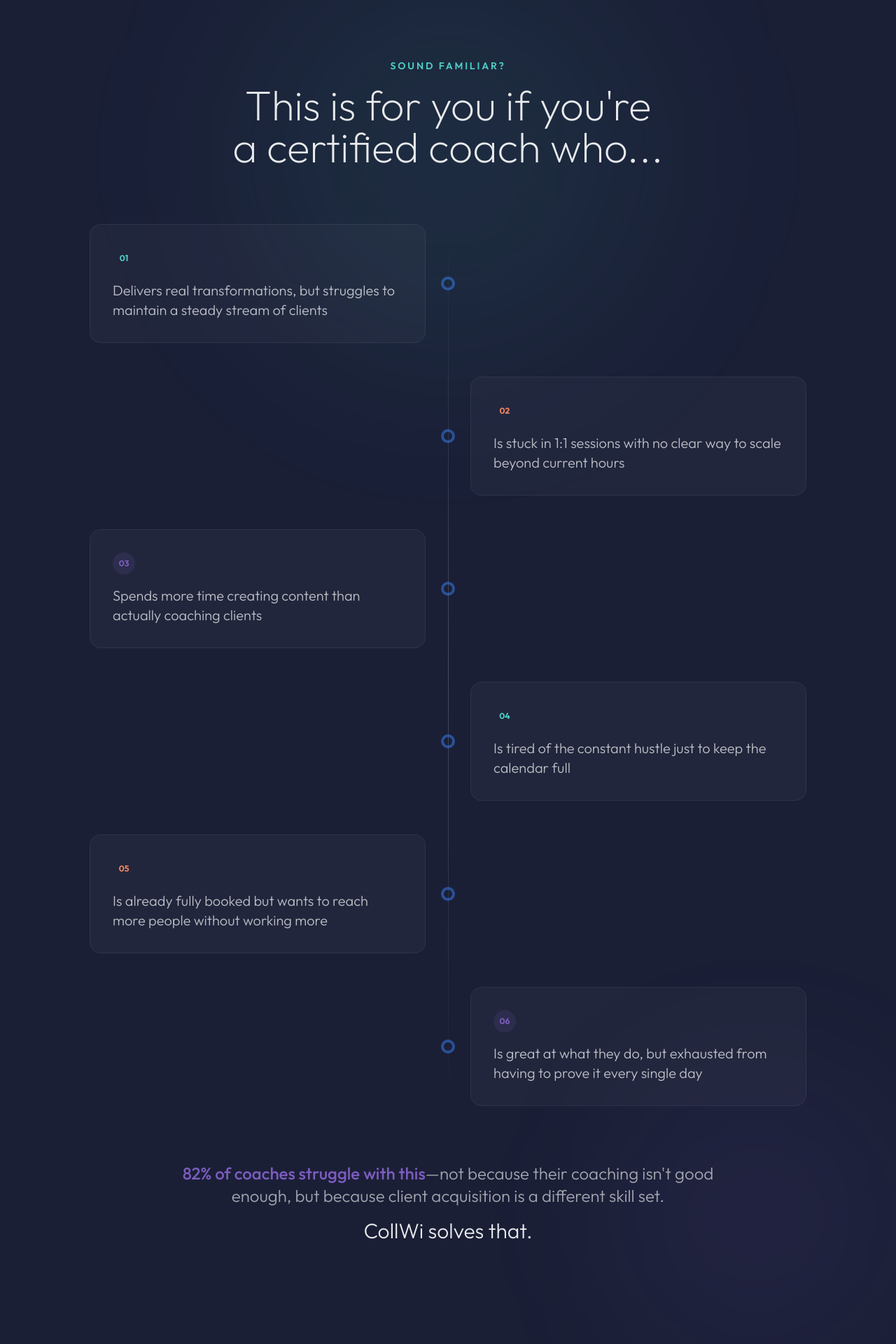
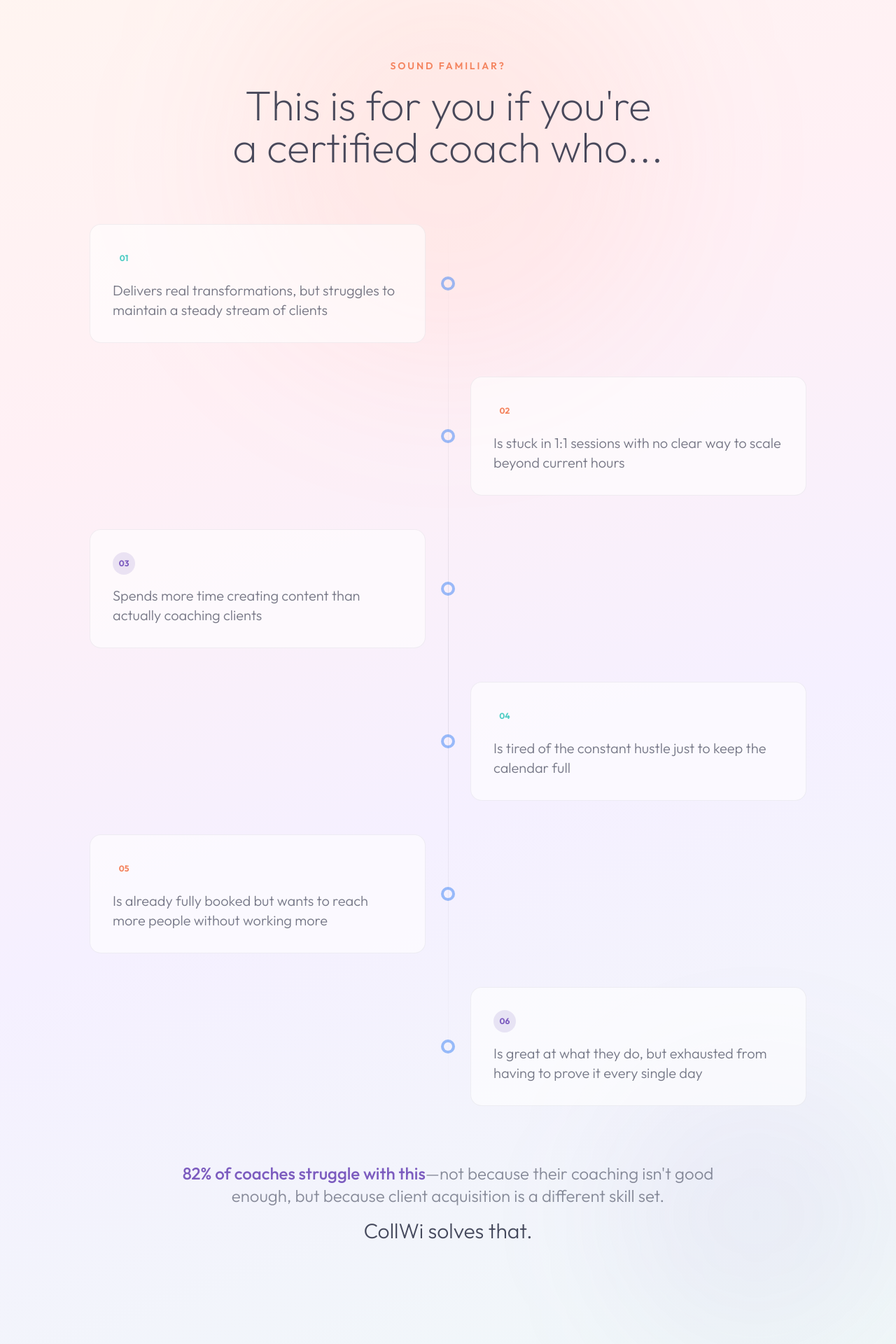
Before and after one commit to gaiaCollwi/collwi-coach, a Next.js app: page / in a window 1280 px wide. Shown: the part 1240-3160 px from the top of the page at 70% size. Built offline with nearby package versions, Linux system fonts and the light colour scheme.

Commit message:
Lighten 'for you' section — soft warm gradient, light cards
Co-Authored-By: Claude Opus 4.6 (1M context) <noreply@anthropic.com>

```diff
--- a/app/page.tsx
+++ b/app/page.tsx
@@ -924,23 +924,25 @@ export default function CoachesPage() {
       </section>
 
       {/* ─── THIS IS FOR YOU SECTION ─── */}
-      <section ref={forYouRef} className="relative py-28 md:py-40 px-6 overflow-hidden bg-brand-navy">
+      <section ref={forYouRef} className="relative py-28 md:py-40 px-6 overflow-hidden" style={{
+        background: 'linear-gradient(160deg, #FFF5F0 0%, #FFF0F5 30%, #F5F0FF 60%, #F0F8F8 100%)',
+      }}>
         {/* Ambient glow */}
-        <div className="absolute top-0 left-1/2 -translate-x-1/2 w-[600px] h-[600px] bg-brand-teal/[0.07] rounded-full blur-[120px]" />
-        <div className="absolute bottom-0 right-0 w-[400px] h-[400px] bg-brand-purple/[0.08] rounded-full blur-[100px]" />
+        <div className="absolute top-0 left-1/2 -translate-x-1/2 w-[600px] h-[600px] bg-brand-coral/[0.08] rounded-full blur-[120px]" />
+        <div className="absolute bottom-0 right-0 w-[400px] h-[400px] bg-brand-purple/[0.06] rounded-full blur-[100px]" />
 
         <div className="relative z-10 max-w-5xl mx-auto">
-          <p className="for-you-card text-brand-teal text-sm font-semibold tracking-[0.2em] uppercase text-center mb-4" style={{ opacity: 0 }}>
+          <p className="for-you-card text-brand-coral text-sm font-semibold tracking-[0.2em] uppercase text-center mb-4" style={{ opacity: 0 }}>
             Sound familiar?
           </p>
-          <h2 className="for-you-card text-3xl md:text-5xl lg:text-6xl font-sans font-extralight leading-tight text-center text-white/90 mb-20" style={{ opacity: 0 }}>
+          <h2 className="for-you-card text-3xl md:text-5xl lg:text-6xl font-sans font-extralight leading-tight text-center text-brand-navy/80 mb-20" style={{ opacity: 0 }}>
             This is for you if you&apos;re<br className="hidden md:block" /> a certified coach who...
           </h2>
 
           {/* Staggered alternating cards */}
           <div className="for-you-grid relative">
             {/* Center vertical line */}
-            <div className="for-you-line absolute left-1/2 top-0 bottom-0 w-px bg-gradient-to-b from-transparent via-white/20 to-transparent hidden md:block" />
+            <div className="for-you-line absolute left-1/2 top-0 bottom-0 w-px bg-gradient-to-b from-transparent via-brand-navy/10 to-transparent hidden md:block" />
 
             {forYouItems.map((item, i) => {
               const isLeft = i % 2 === 0
@@ -954,12 +956,12 @@ export default function CoachesPage() {
                 >
                   {/* Card */}
                   <div className={`w-full md:w-[calc(50%-2rem)] ${isLeft ? 'md:pr-0' : 'md:pl-0'}`}>
-                    <div className={`group relative rounded-2xl border border-white/[0.06] bg-white/[0.03] backdrop-blur-sm p-8 cursor-default transition-all duration-500 hover:bg-white/[0.07] hover:border-${accent}/30 hover:shadow-[0_0_40px_-12px] hover:shadow-${accent}/20`}>
+                    <div className={`group relative rounded-2xl border border-brand-navy/[0.06] bg-white/60 backdrop-blur-sm p-8 cursor-default transition-all duration-500 hover:bg-white/80 hover:border-${accent}/30 hover:shadow-[0_8px_30px_-12px] hover:shadow-${accent}/15`}>
                       {/* Number pill */}
                       <div className={`inline-flex items-center justify-center w-8 h-8 rounded-full bg-${accent}/15 text-${accent} text-xs font-bold mb-4`}>
                         {String(i + 1).padStart(2, '0')}
                       </div>
-                      <p className="text-lg md:text-xl text-white/70 leading-relaxed font-light group-hover:text-white/90 transition-colors duration-500">
+                      <p className="text-lg md:text-xl text-brand-navy/60 leading-relaxed font-light group-hover:text-brand-navy/80 transition-colors duration-500">
                         {item}
                       </p>
                       {/* Bottom accent bar on hover */}
@@ -969,7 +971,7 @@ export default function CoachesPage() {
 
                   {/* Center dot (desktop) */}
                   <div className="hidden md:flex items-center justify-center w-16 flex-shrink-0">
-                    <div className={`w-3 h-3 rounded-full bg-${accent}/60 ring-4 ring-${accent}/10 group-hover:ring-${accent}/30 transition-all duration-500`} />
+                    <div className={`w-3 h-3 rounded-full bg-${accent}/60 ring-4 ring-${accent}/10 transition-all duration-500`} />
                   </div>
 
                   {/* Spacer for other side */}
@@ -980,10 +982,10 @@ export default function CoachesPage() {
           </div>
 
           <div className="for-you-card mt-20 text-center" style={{ opacity: 0 }}>
-            <p className="text-xl md:text-2xl font-light text-white/60 max-w-3xl mx-auto leading-relaxed">
+            <p className="text-xl md:text-2xl font-light text-brand-navy/50 max-w-3xl mx-auto leading-relaxed">
               <span className="text-brand-purple font-medium">82% of coaches struggle with this</span>&mdash;not because their coaching isn&apos;t good enough, but because client acquisition is a different skill set.
             </p>
-            <p className="text-2xl md:text-3xl font-light text-white/90 mt-4">
+            <p className="text-2xl md:text-3xl font-light text-brand-navy/80 mt-4">
               CollWi solves that.
             </p>
           </div>
```
